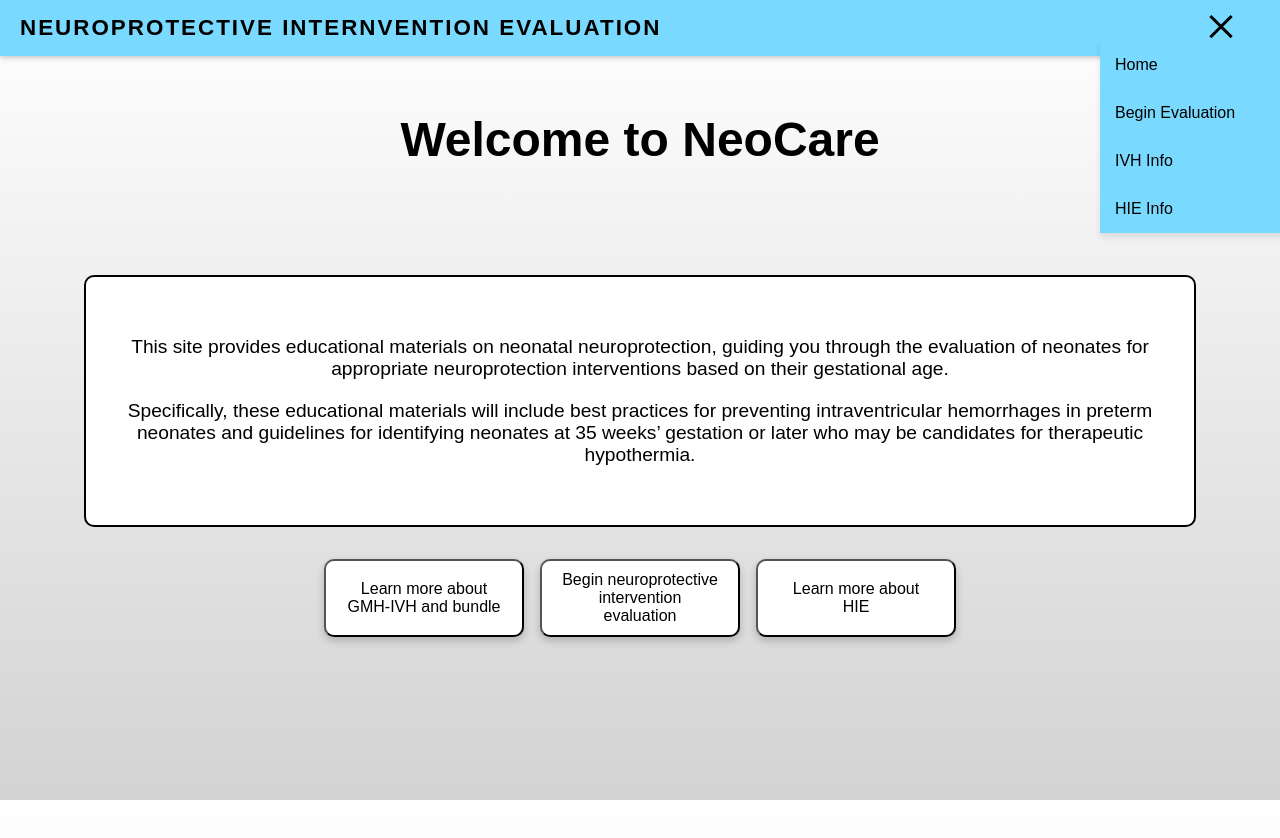
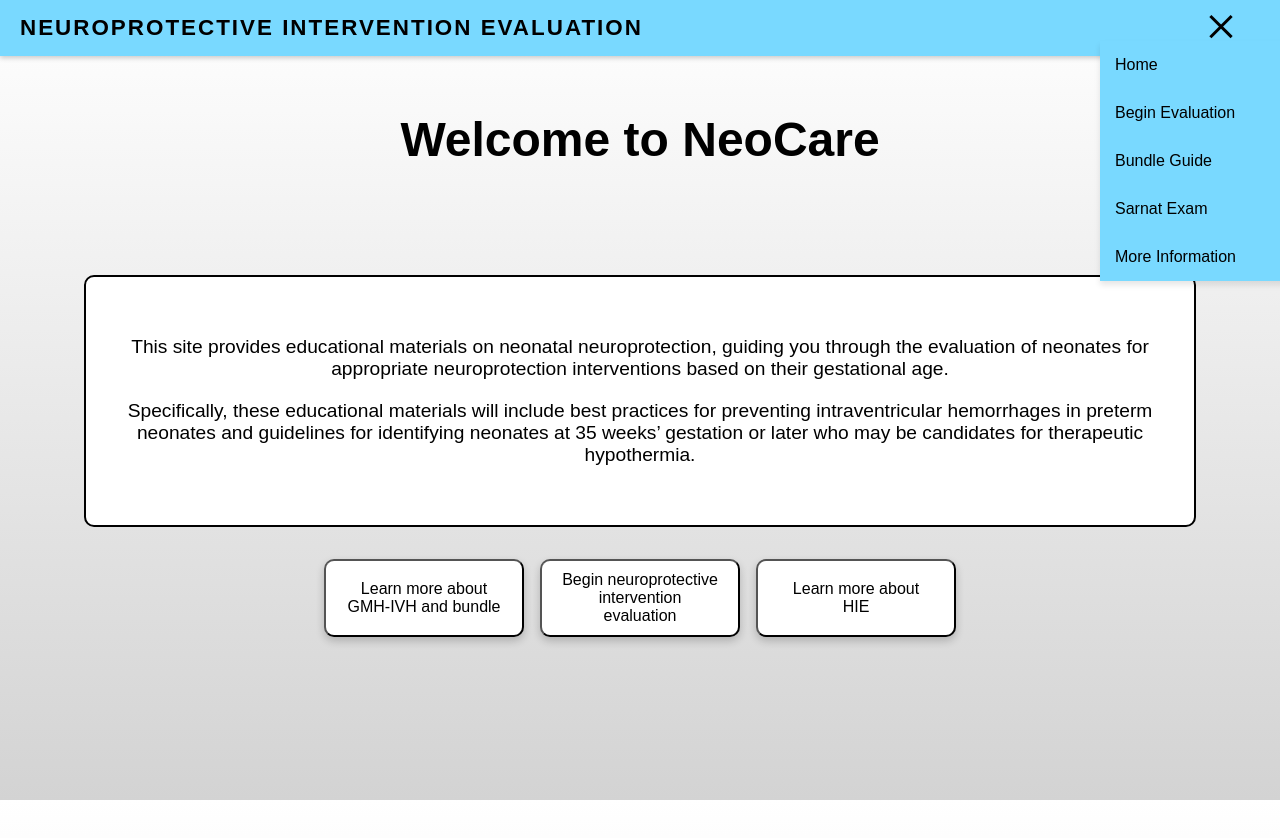
Before and after one commit to alexmerlo23/NeoCare, a React (Vite) app in the folder frontend/: page / in a window 1280 px wide. Both pictures are taken after a click on the element 1221 px from the left and 28 px from the top of the page. Shown: the top 838 px of the page. Built offline with nearby package versions, Linux system fonts and the light colour scheme; a web font is replaced by a local one.

Commit message:
Modified Header links

```diff
--- a/frontend/src/assets/Header.jsx
+++ b/frontend/src/assets/Header.jsx
@@ -12,7 +12,7 @@
     return (
         <header className="neocare-header">
             <div className="header-content">
-                <div className="neocare-title">Neuroprotective Internvention Evaluation</div>
+                <div className="neocare-title">Neuroprotective Intervention Evaluation</div>
                 <div className={`hamburger-menu ${isMenuOpen ? 'open' : ''}`} onClick={toggleMenu}>
                     <div className="hamburger-line"></div>
                     <div className="hamburger-line"></div>
@@ -20,10 +20,11 @@
                 </div>
                 {isMenuOpen && (
                     <nav className="dropdown-menu">
-                        <Link to="/" onClick={toggleMenu}>Home</Link>
-                        <Link to="/home" onClick={toggleMenu}>Begin Evaluation</Link>
-                        <Link to="/landingleftbranch" onClick={toggleMenu}>IVH Info</Link>
-                        <Link to="/landingrightbranch" onClick={toggleMenu}>HIE Info</Link>
+                        <a href="https://ufneocare.wordpress.com/" target="_blank" rel="noopener noreferrer" onClick={toggleMenu}>Home</a>
+                        <Link to="/" onClick={toggleMenu}>Begin Evaluation</Link>
+                        <Link to="/leftbranch" onClick={toggleMenu}>Bundle Guide</Link>
+                        <Link to="/rightbranch" onClick={toggleMenu}>Sarnat Exam</Link>
+                        <Link to="/landingleftbranch" onClick={toggleMenu}>More Information</Link>
                     </nav>
                 )}
             </div>
```
